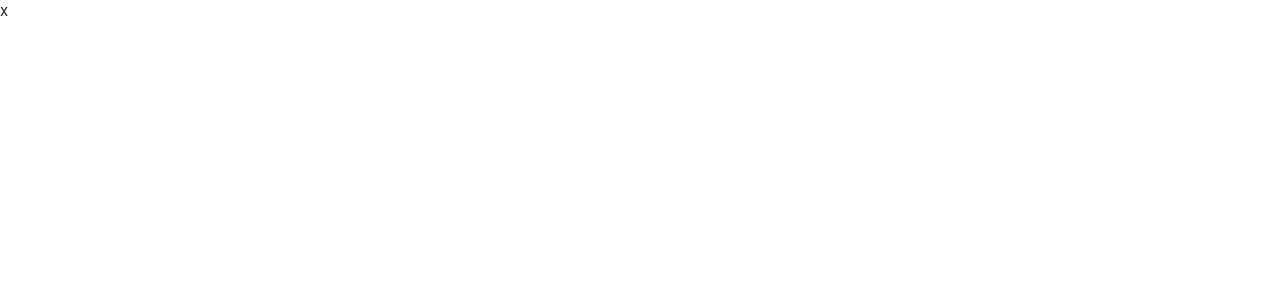
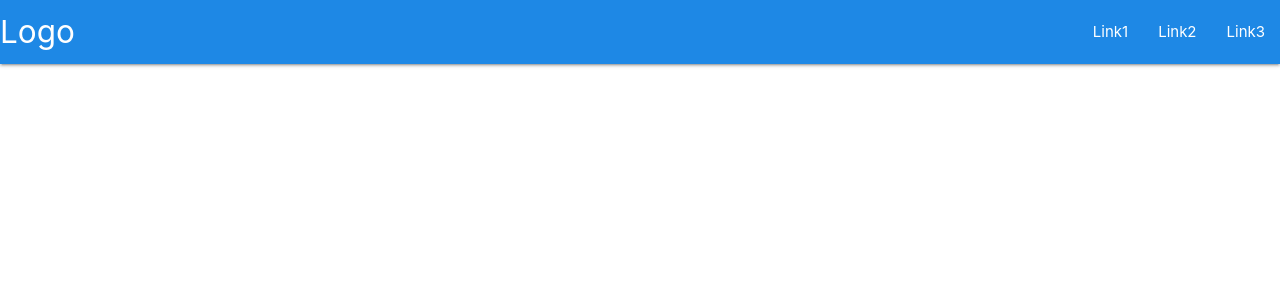
Before and after one commit to samolevich/ts-react, a React (Create React App) app: page / in a window 1280 px wide. Shown: the top 300 px of the page. Built offline with nearby package versions, Linux system fonts and the light colour scheme.

Commit message:
add navbar function component and some styles

```diff
--- a/public/index.html
+++ b/public/index.html
@@ -4,6 +4,7 @@
     <meta charset="utf-8" />
     <link rel="icon" href="/favicon.ico" />
     <link rel="stylesheet" href="https://cdnjs.cloudflare.com/ajax/libs/materialize/1.0.0/css/materialize.min.css">
+    <link href="https://fonts.googleapis.com/icon?family=Material+Icons" rel="stylesheet">
     <meta name="viewport" content="width=device-width, initial-scale=1" />
     <meta name="theme-color" content="#000000" />
     <meta
--- a/src/App.tsx
+++ b/src/App.tsx
@@ -1,5 +1,6 @@
 import React from 'react';
+import { Navbar } from './components/Navbar';
 
-const App: React.FunctionComponent = () => <>x</>
+const App: React.FunctionComponent = () => <Navbar />
 
 export default App;
--- /dev/null
+++ b/src/components/Navbar.tsx
@@ -0,0 +1,16 @@
+import React from 'react';
+
+export const Navbar: React.FC = () => {
+  return (
+    <nav>
+      <div className="nav-wrapper blue darken-1 ">
+        <a href="/" className="brand-logo">Logo</a>
+        <ul className="right hide-on-med-and-down">
+          <li><a href="/">Link1</a></li>
+          <li><a href="/">Link2</a></li>
+          <li><a href="/">Link3</a></li>
+        </ul>
+      </div>
+    </nav>
+  );
+}
```
